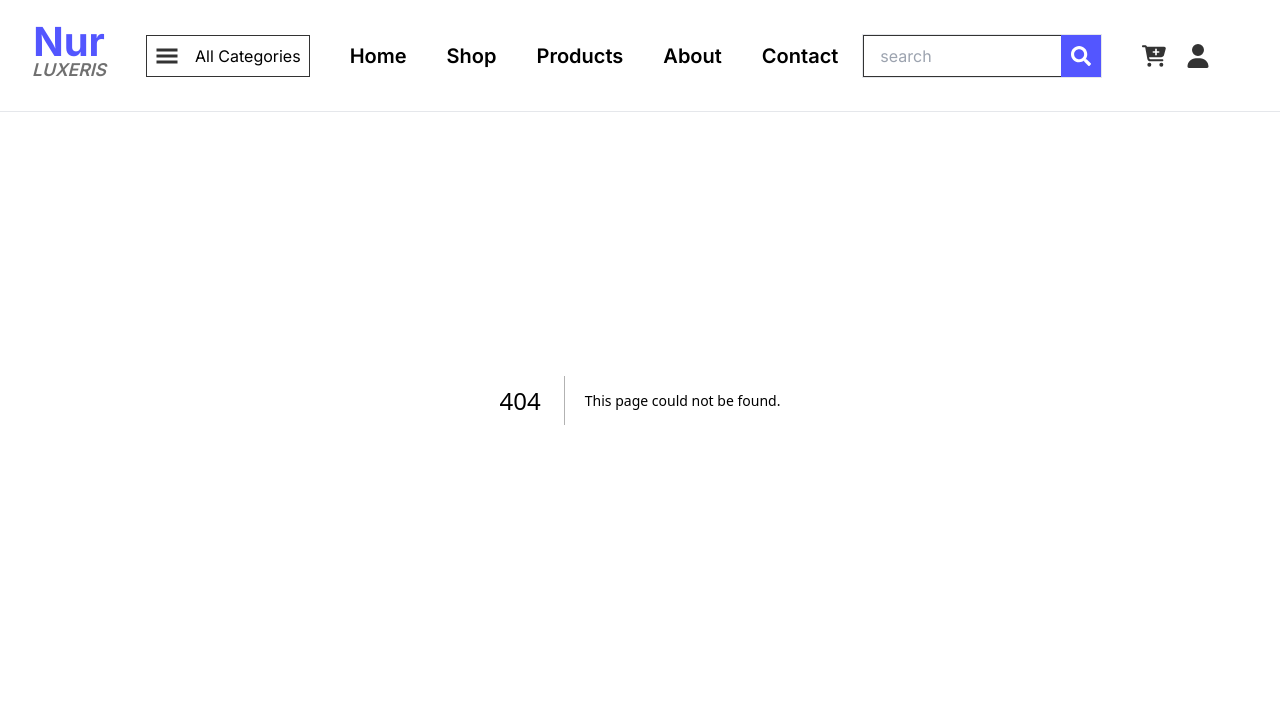
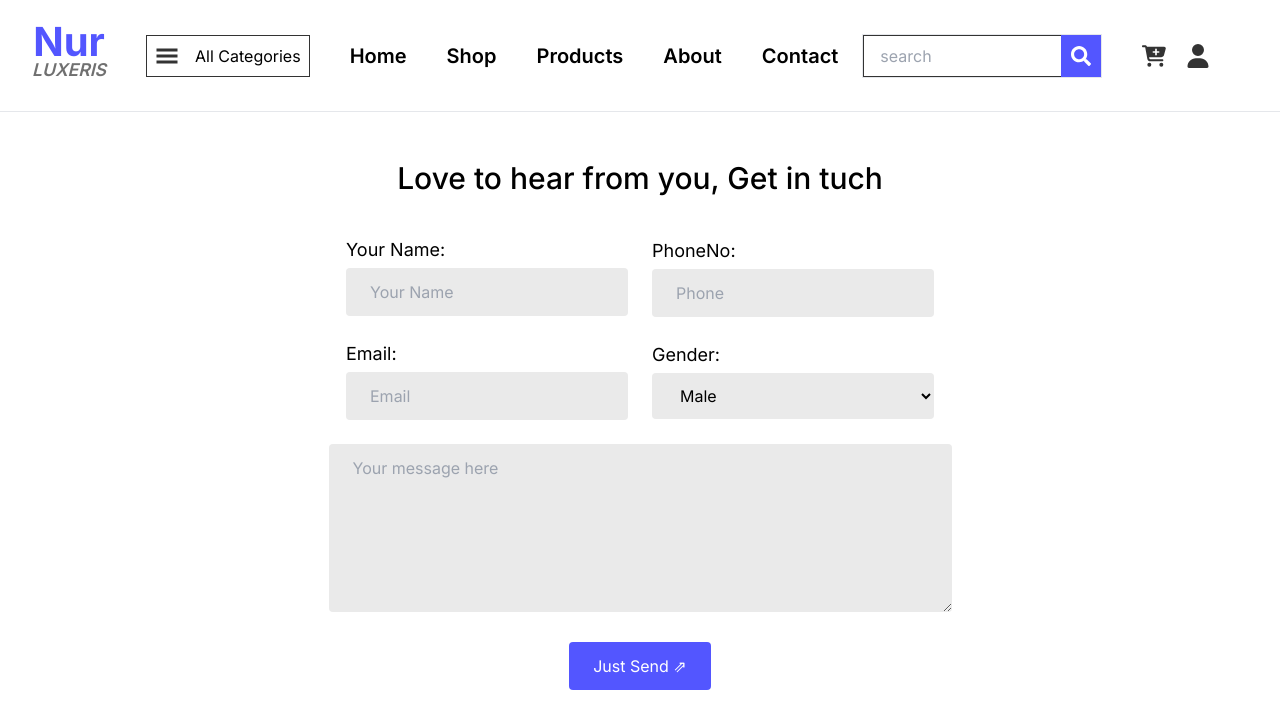
Before and after one commit to Hossain-A1/Nur_Leather, a Next.js app: page /contact in a window 1280 px wide. Before the commit this address had no page. Shown: the top 728 px of the page. Built offline with nearby package versions, Linux system fonts and the light colour scheme.

Commit message:
contact added

```diff
--- a/app/auth/login/page.js
+++ b/app/auth/login/page.js
@@ -38,7 +38,7 @@ export default function LoginPage() {
     [formData, router, dispatch, setLoading]
   );
   return (
-    <div className='container sp mt-10 flex flex-col items-center justify-center '>
+    <div className='container sp md:mt-10 flex flex-col items-center justify-center '>
       <form
         onSubmit={handleAuthSubmit}
         className='flex flex-col gap-3 lg:w-2/3 w-full'
--- a/app/cart/page.js
+++ b/app/cart/page.js
@@ -19,8 +19,10 @@ export default function CartPage() {
       <div className='w-full  bg-white rounded-lg shadow-md p-6'>
         <div className='grid grid-cols-1 md:grid-cols-2 gap-6'>
           <div className='p-4 border rounded-lg'>
-            <div className='bg-orange-500 text-white text-center py-2 rounded-lg mb-4'>
-              Please fill up the form to complete the Order
+            <div className='bg-orange text-center py-2 rounded-lg mb-4'>
+              <span className=' text-light'>
+                Please fill up the form to complete the Order
+              </span>
             </div>
             <form className='space-y-4'>
               <div>
@@ -41,9 +43,9 @@ export default function CartPage() {
                 />
               </div>
               <div>
-                <label className='block text-sm font-medium'>Mobile</label>
-                <div className='flex'>
-                  <span className='inline-flex items-center py-2 px-3 rounded-l-md border border-gray-300 bg-gray-50 text-gray-500 text-sm'>
+                <label className='block text-sm  font-medium'>Mobile</label>
+                <div className='flex items-center justify-center '>
+                  <span className='  py-2 px-3 rounded-l-md border border-gray-300 bg-gray-50 text-gray-500 text-sm'>
                     +88
                   </span>
                   <input
@@ -148,7 +150,7 @@ export default function CartPage() {
                 </div>
               </div>
             </div>
-            <div className='border-t pt-4'>
+            <div className='border-t space-y-5'>
               <div className='flex justify-between'>
                 <span>Subtotal:</span>
                 <span>৳ {price}</span>
--- /dev/null
+++ b/app/contact/page.js
@@ -0,0 +1,10 @@
+import Contact from '@/components/Contact';
+import React from 'react'
+
+export default function ContactPage() {
+  return (
+    <main>
+<Contact/>
+    </main>
+  )
+}
--- a/app/globals.css
+++ b/app/globals.css
@@ -51,24 +51,23 @@ h3 {
 h4 {
   @apply text-2xl text-center    font-[700];
 }
-h5{
+h5 {
   @apply lg:text-4xl text-2xl text-center    font-bold;
 }
-h6{
+h6 {
   @apply lg:text-2xl text-xl text-center    font-semibold;
 }
 p {
   @apply text-[1rem] leading-7  text-dark/85 font-[500];
 }
 
-
 .swiper-pagination-bullet {
-  background-color: #FF7A3D !important;
+  background-color: #ff7a3d !important;
   padding: 0.7rem !important;
 }
 
 .swiper-pagination-bullet-active {
-  background-color:#FF7A3D !important;
+  background-color: #ff7a3d !important;
   padding: 0.7rem !important;
 }
 
--- /dev/null
+++ b/components/Contact.js
@@ -0,0 +1,126 @@
+"use client";
+
+import emailjs from "@emailjs/browser";
+import { useRouter } from "next/router";
+import { useRef } from "react";
+import toast from "react-hot-toast";
+
+
+export default function Contact() {
+  const formRef = useRef(null);
+  const router = useRouter()
+
+  const handleContact = async (e) => {
+    e.preventDefault();
+
+    if (!formRef.current) {
+      return;
+    }
+
+    try {
+      await emailjs.sendForm(
+        process.env.NEXT_PUBLIC_EMAIL_JS_SERVICE_ID,
+        process.env.NEXT_PUBLIC_EMAIL_JS_TEMPLATE_ID,
+        formRef.current,
+        process.env.NEXT_PUBLIC_EMAIL_JS_USER_ID
+      );
+
+      toast.success("Your message sent!");
+      router.push("/")
+    } catch (error) {
+      console.error("Failed to send message:", error);
+      toast.error("Failed to send message!");
+    }
+
+    // Reset form fields
+    if (formRef.current) {
+      formRef.current.reset();
+    }
+  };
+  return (
+    <div className='container sp mt-20  space-y-10'>
+      <h3 className='text-center font-medium'>
+        Love to hear from you, Get in tuch
+      </h3>
+      <form
+        ref={formRef}
+        onSubmit={handleContact}
+        className=' flex flex-col items-center justify-center gap-6 '
+      >
+        <div className='flex  justify-center gap-6 items-center lg:w-2/3 w-full'>
+          <div className='space-y-6'>
+            <div className='flex flex-col gap-1'>
+              <label htmlFor='name' className=' text-lg'>
+                Your Name:
+              </label>
+              <input
+                required
+                type='text'
+                id='name'
+                placeholder='Your Name'
+                className='border-none py-3 px-6 rounded eq focus:outline-blue bg-dark/10'
+              />
+            </div>
+
+            <div className='flex flex-col gap-1'>
+              <label htmlFor='email' className=' text-lg'>
+                Email:
+              </label>
+              <input
+                required
+                type='email'
+                id='email'
+                placeholder='Email'
+                className='border-none py-3 px-6 rounded eq focus:outline-blue bg-dark/10'
+              />
+            </div>
+          </div>
+          <div className='space-y-6'>
+            <div className='flex flex-col gap-1'>
+              <label htmlFor='phone' className=' text-lg'>
+                PhoneNo:
+              </label>
+              <input
+                required
+                type='tel'
+                id='phone'
+                placeholder='Phone'
+                className='border-none py-3 px-6 rounded eq focus:outline-blue bg-dark/10'
+              />
+            </div>
+
+            <div className='flex flex-col gap-1'>
+              <label htmlFor='gender' className=' text-lg'>
+                Gender:
+              </label>
+              <select className='border-none py-3 px-6 rounded eq focus:outline-blue bg-dark/10'>
+                <option value='Male'>Male</option>
+                <option value='Female'>Female</option>
+              </select>
+            </div>
+          </div>
+        </div>
+
+        <div>
+          <textarea
+            required
+            name='message'
+            rows={6}
+            cols={56}
+            placeholder='Your message here'
+            className='border-none py-3 px-6 rounded eq focus:outline-blue bg-dark/10'
+          />
+        </div>
+
+        <div>
+          <button
+            type='submit'
+            className='border-none py-3 px-6 rounded eq bg-blue text-light '
+          >
+            Just Send ⇗
+          </button>
+        </div>
+      </form>
+    </div>
+  );
+}
--- a/package.json
+++ b/package.json
@@ -9,6 +9,7 @@
     "lint": "next lint"
   },
   "dependencies": {
+    "@emailjs/browser": "^4.4.1",
     "@reduxjs/toolkit": "^2.2.5",
     "axios": "^1.7.2",
     "class-variance-authority": "^0.7.0",
```
Also changed, not shown: 1 other file (tests, documents, lock files or other folders).
